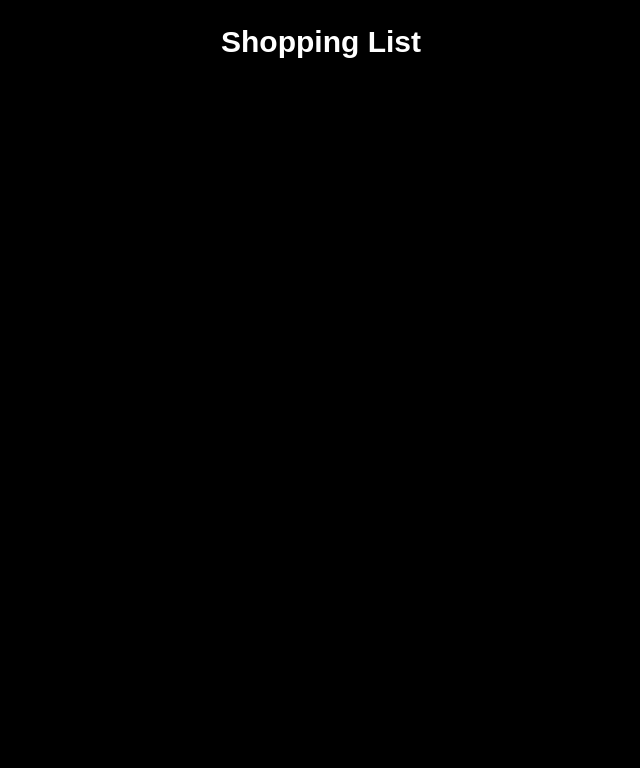
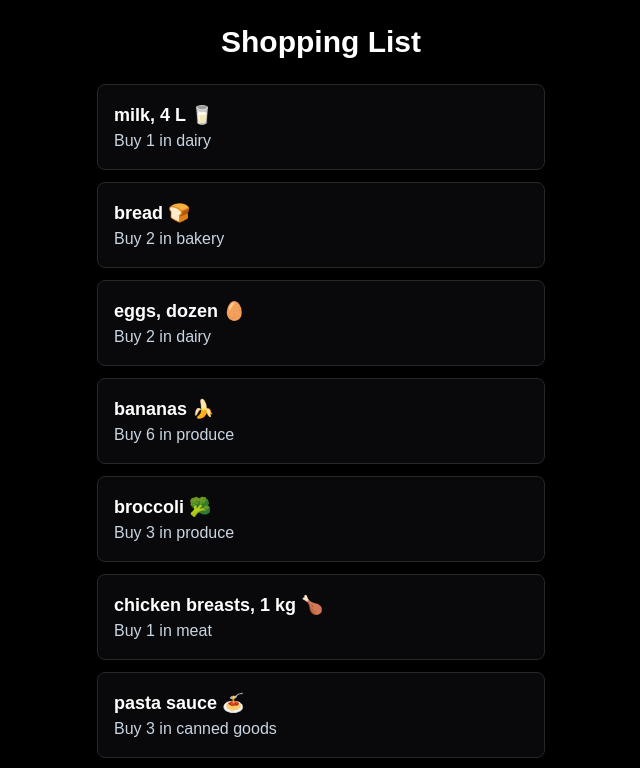
Before and after one commit to hadi2002-web/cprg306-assignments, a Next.js app: page /week-4 in a window 1280 px wide. Shown: the top 768 px of the page, without its empty margins (319-959 px from the left). Built offline with nearby package versions, Linux system fonts and the light colour scheme.

Commit message:
Fix week 4 show items

```diff
--- a/app/week-4/page.js
+++ b/app/week-4/page.js
@@ -1,14 +1,13 @@
 import ItemList from "./item-list";
+import items from "./items.json";
 
 export default function Page() {
   return (
     <main className="min-h-screen bg-black text-white p-6">
-      <h1 className="text-3xl font-bold mb-6 text-center">
-     Shopping List
-      </h1>
+      <h1 className="text-3xl font-bold mb-6 text-center">Shopping List</h1>
 
       <div className="max-w-md mx-auto">
-        <ItemList />
+        <ItemList items={items} />
       </div>
     </main>
   );
```
